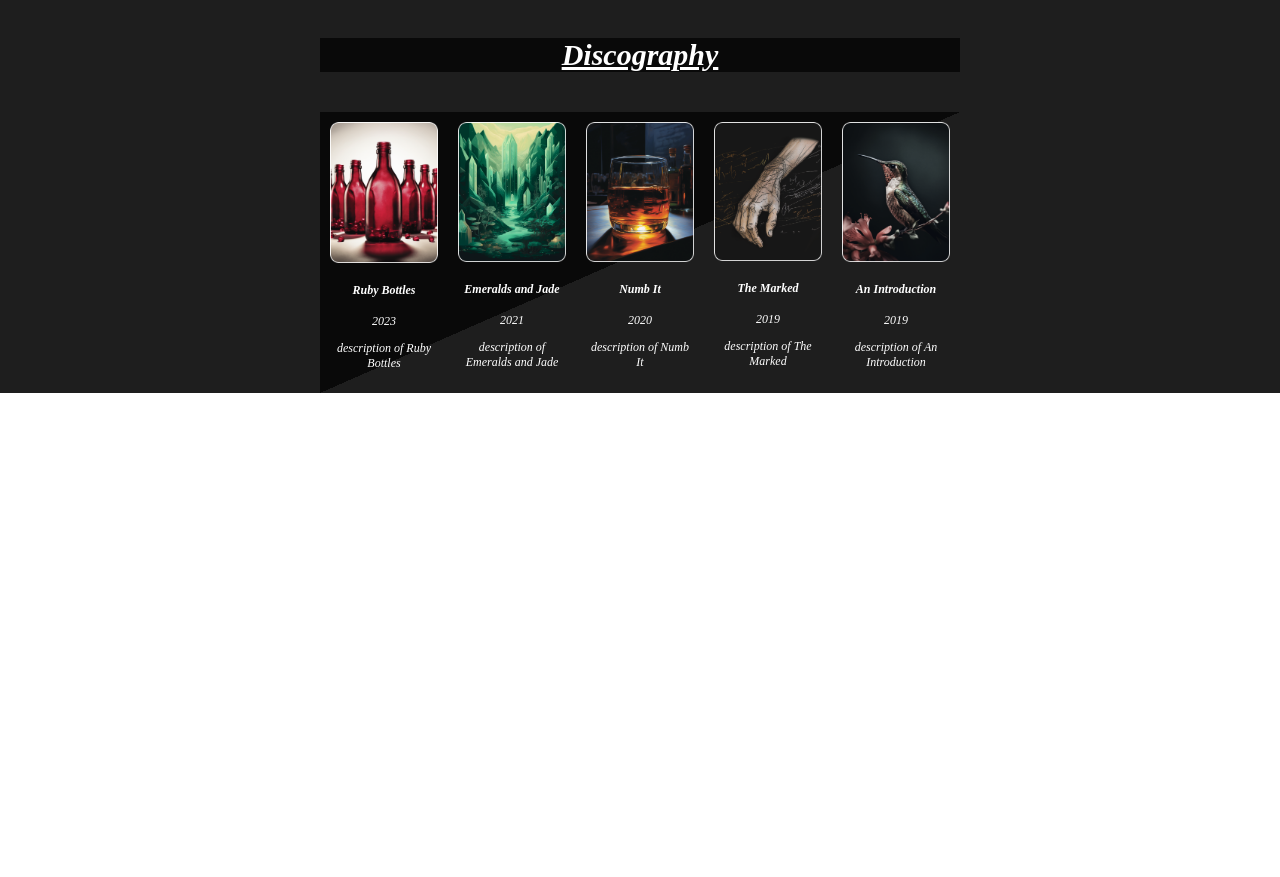
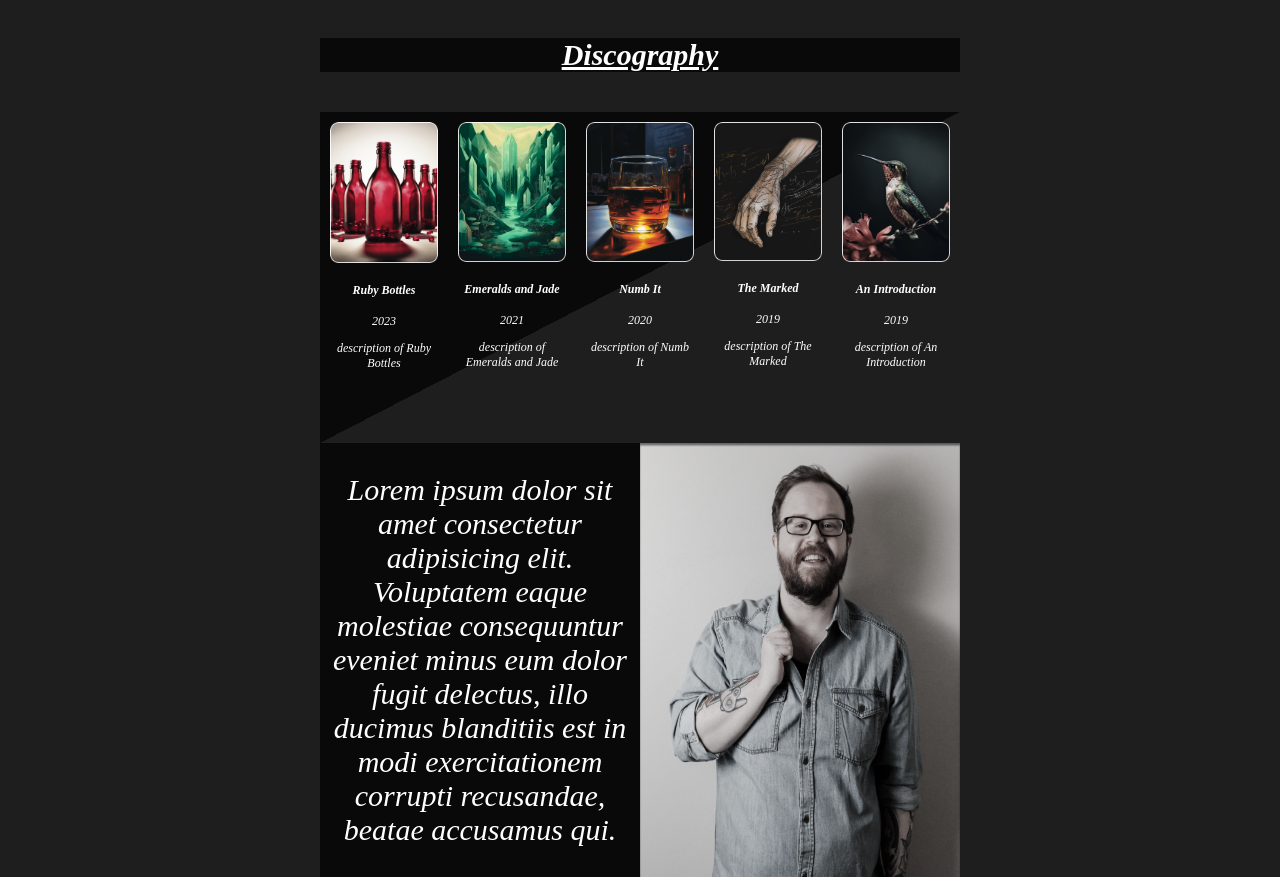
Before and after one commit to ryanlynch222/tommy-website, a React (Create React App) app in the folder tommy/: page / in a window 1280 px wide. Shown: the part 369-1246 px from the top of the page. Before the commit the page ends 800 px from the top, so only its background shows below. Built offline with nearby package versions, Linux system fonts and the light colour scheme.

Commit message:
added portrait and text

```diff
--- a/tommy/src/App.css
+++ b/tommy/src/App.css
@@ -1,5 +1,5 @@
 .App {
-  background-color: #1E1E1E;
+  background-color: #1e1e1e;
 }
 
 .headshot {
@@ -10,13 +10,12 @@
   margin-right: auto;
 }
 
-
-.clickableBackground{
-  font-family: 'Sans-Serif';
+.clickableBackground {
+  font-family: "Sans-Serif";
   font-style: italic;
   font-weight: 400;
   font-size: 30px;
-  color: #FFFFFF;
+  color: #ffffff;
   text-align: center;
   display: block;
   width: 50%;
@@ -24,7 +23,7 @@
   margin-left: auto;
   margin-right: auto;
   background: #090909;
-  padding: .01px;
+  padding: 0.01px;
 }
 
 .disco {
@@ -32,11 +31,11 @@
 }
 
 .album-grid {
-  font-family: 'Sans-Serif';
+  font-family: "Sans-Serif";
   font-style: italic;
   font-weight: 400;
   font-size: 12px;
-  color: #FFFFFF;
+  color: #ffffff;
   text-align: center;
   width: 50%;
   height: 50%;
@@ -44,7 +43,12 @@
   margin-right: auto;
   display: flex;
   flex-wrap: nowrap;
-  background-image: linear-gradient(to bottom right, #090909 50%, transparent 50%);
+  background-image: linear-gradient(
+    to bottom right,
+    #090909 50%,
+    transparent 50%
+  );
+  padding-bottom: 50px;
 }
 
 .album {
@@ -57,3 +61,23 @@
   width: 100%;
   height: auto;
 }
+
+.aboutMe {
+  font-family: "Sans-Serif";
+  font-style: italic;
+  font-weight: 400;
+  font-size: 30px;
+  color: #ffffff;
+  text-align: center;
+  display: block;
+  width: 50%;
+  height: 50%;
+  margin-left: auto;
+  margin-right: auto;
+  background: #090909;
+  padding: 0.01px;
+  display: flex;
+}
+.aboutMe img {
+  width: 50%;
+}
--- a/tommy/src/App.tsx
+++ b/tommy/src/App.tsx
@@ -1,62 +1,70 @@
-import React from 'react';
-import headshot from './images/ComebackPromo002 2.png';
+import React from "react";
+import headshot from "./images/headshot.png";
+import portrait from "./images/portrait.png";
 
-import './App.css';
+import "./App.css";
 
 const albums = [
   {
-    title: 'Ruby Bottles',
-    date: '2023',
-    description: 'description of Ruby Bottles',
-    image: require('./images/bottles.png'),
+    title: "Ruby Bottles",
+    date: "2023",
+    description: "description of Ruby Bottles",
+    image: require("./images/bottles.png"),
   },
   {
-    title: 'Emeralds and Jade',
-    date: '2021',
-    description: 'description of Emeralds and Jade',
-    image: require('./images/crystals.png')
+    title: "Emeralds and Jade",
+    date: "2021",
+    description: "description of Emeralds and Jade",
+    image: require("./images/crystals.png"),
   },
   {
-    title: 'Numb It',
-    date: '2020',
-    description: 'description of Numb It',
-    image: require('./images/whiskey.png')
+    title: "Numb It",
+    date: "2020",
+    description: "description of Numb It",
+    image: require("./images/whiskey.png"),
   },
   {
-    title: 'The Marked',
-    date: '2019',
-    description: 'description of The Marked',
-    image: require('./images/hand.png')
+    title: "The Marked",
+    date: "2019",
+    description: "description of The Marked",
+    image: require("./images/hand.png"),
   },
   {
-    title: 'An Introduction',
-    date: '2019',
-    description: 'description of An Introduction',
-    image: require('./images/kingfisher.png')
-  }
-]
+    title: "An Introduction",
+    date: "2019",
+    description: "description of An Introduction",
+    image: require("./images/kingfisher.png"),
+  },
+];
 
 function App() {
-
   return (
     <div className="App">
-      <header className="App-header">
-
-      </header>
+      <header className="App-header"></header>
       <img className="headshot" src={headshot} alt="headshot" />
-
       <div className="clickableBackground">
         <h4 className="disco">Discography</h4>
       </div>
       <div className="album-grid">
-        {albums.map((album, index) => (<div key={index} className="album"><img src={album.image}
-        alt={album.title}/>
+        {albums.map((album, index) => (
+          <div key={index} className="album">
+            <img src={album.image} alt={album.title} />
             <h4>{album.title}</h4>
             <p>{album.date}</p>
             <p>{album.description}</p>
           </div>
         ))}
       </div>
+
+      <div className="aboutMe">
+        <p className="aboutText">
+          Lorem ipsum dolor sit amet consectetur adipisicing elit. Voluptatem
+          eaque molestiae consequuntur eveniet minus eum dolor fugit delectus,
+          illo ducimus blanditiis est in modi exercitationem corrupti
+          recusandae, beatae accusamus qui.
+        </p>
+        <img className="portrait" src={portrait} alt="portrait" />
+      </div>
     </div>
   );
 }
```
Also changed, not shown: tommy/.eslintrc.json (added), tommy/src/images/headshot.png (renamed from tommy/src/images/ComebackPromo002 2.png), tommy/src/images/portrait.png (added). Lines whose indentation alone changed are shown as unchanged.
